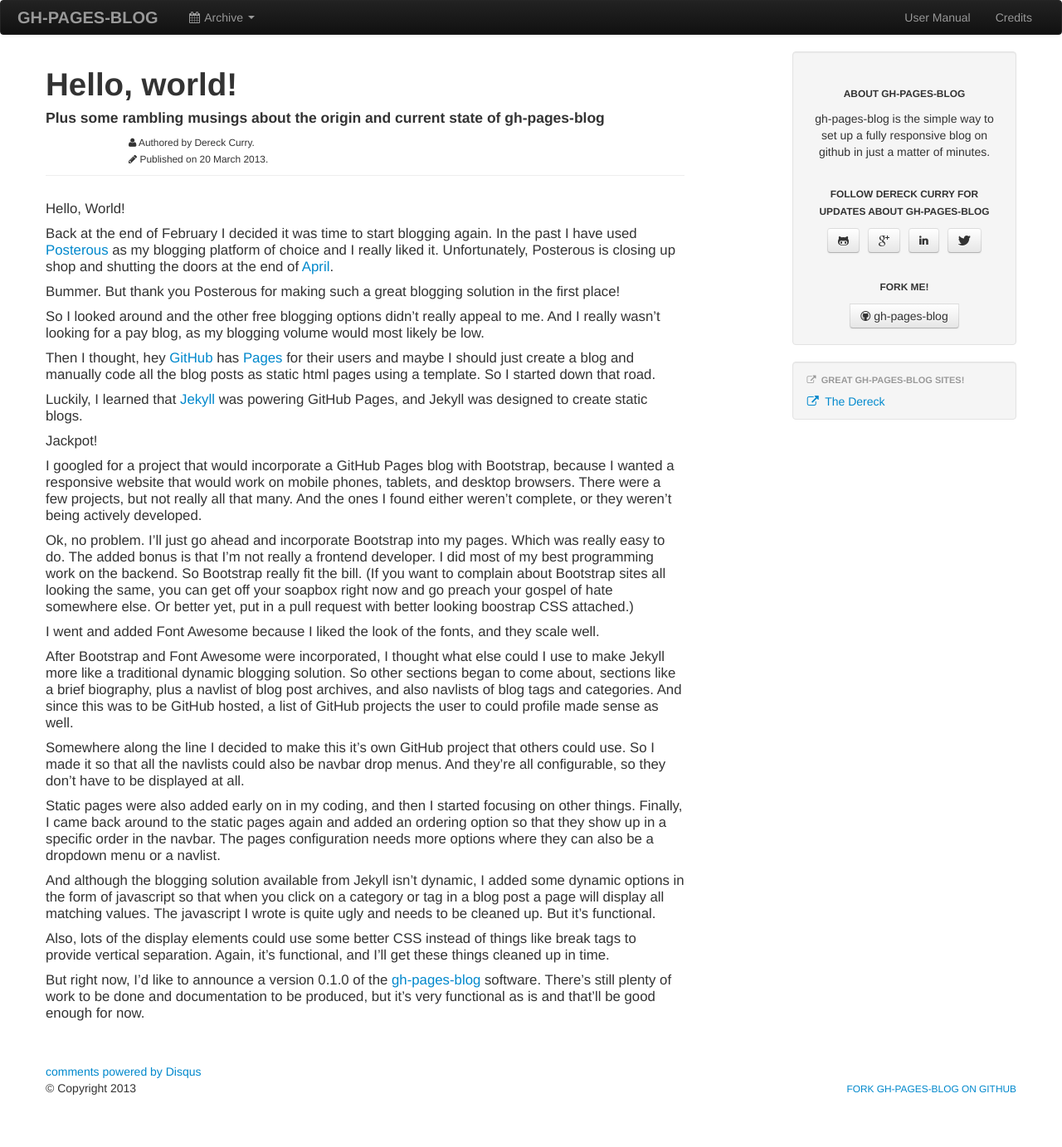
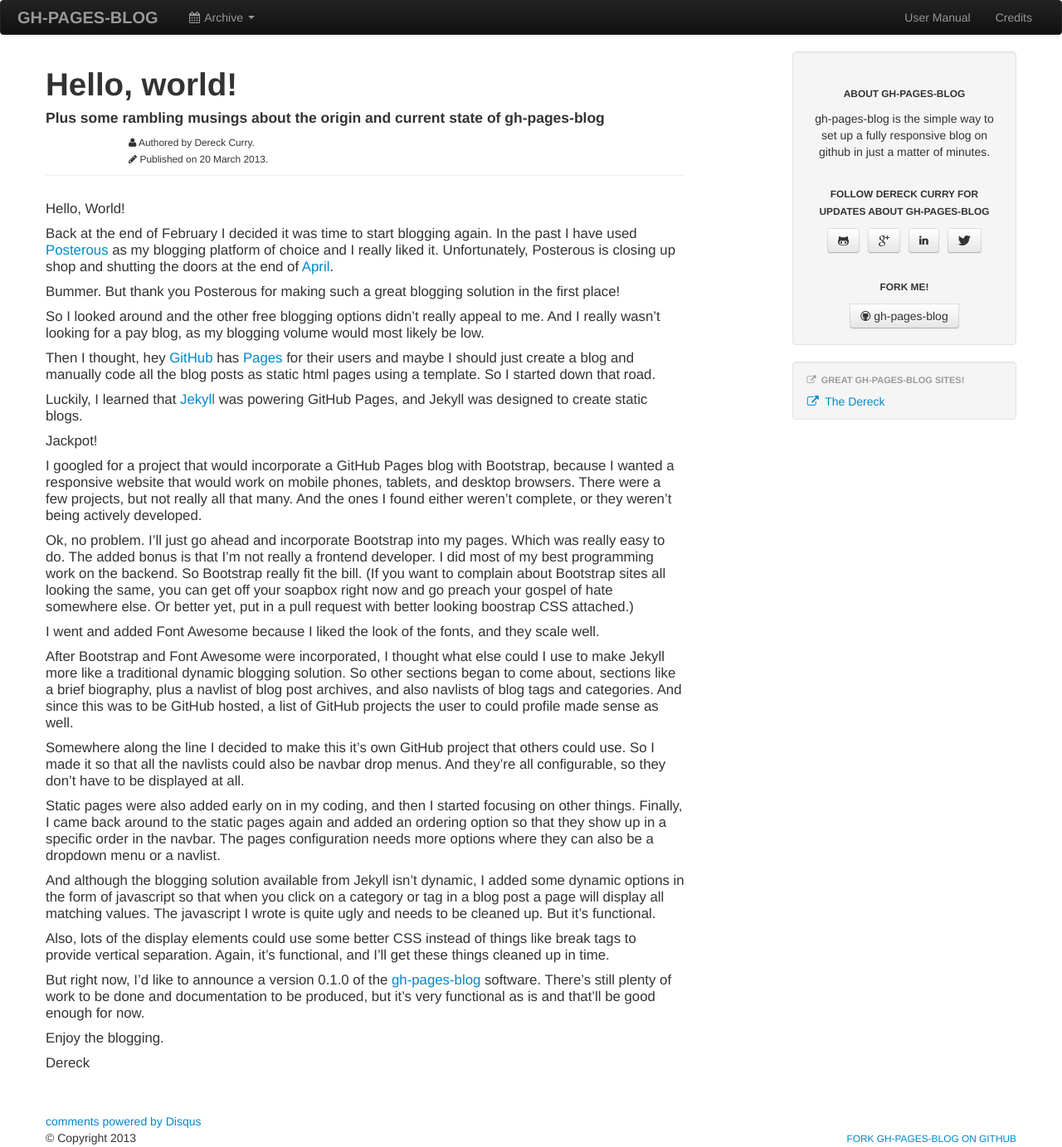
Before and after one commit to thedereck/gh-pages-blog, a Jekyll site: the page built from _posts/2013-03-20-hello-world.md, in a window 1280 px wide. Shown: the whole page at 83% size. Built offline with Jekyll 4.4.1, drawn with Linux system fonts in a browser that asks for light colours; comment, search, counter and statistics services are not loaded; before the commit the page ends 1323 px from its top, so only the background shows below that.

Commit message:
Updating the Hello World blogpost

```diff
--- a/_posts/2013-03-20-hello-world.md
+++ b/_posts/2013-03-20-hello-world.md
@@ -35,3 +35,7 @@
 Also, lots of the display elements could use some better CSS instead of things like break tags to provide vertical separation. Again, it's functional, and I'll get these things cleaned up in time.
 
 But right now, I'd like to announce a version 0.1.0 of the [gh-pages-blog](http://www.github.com/thedereck/gh-pages-blog/) software. There's still plenty of work to be done and documentation to be produced, but it's very functional as is and that'll be good enough for now.
+
+Enjoy the blogging.
+
+Dereck
```
